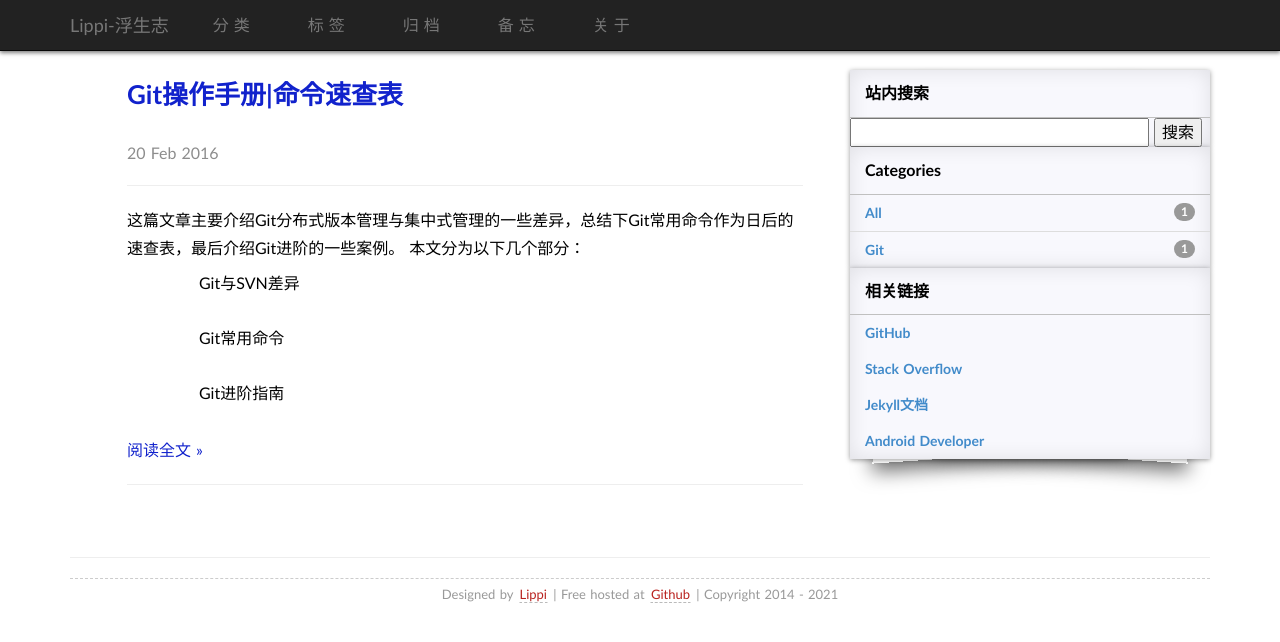
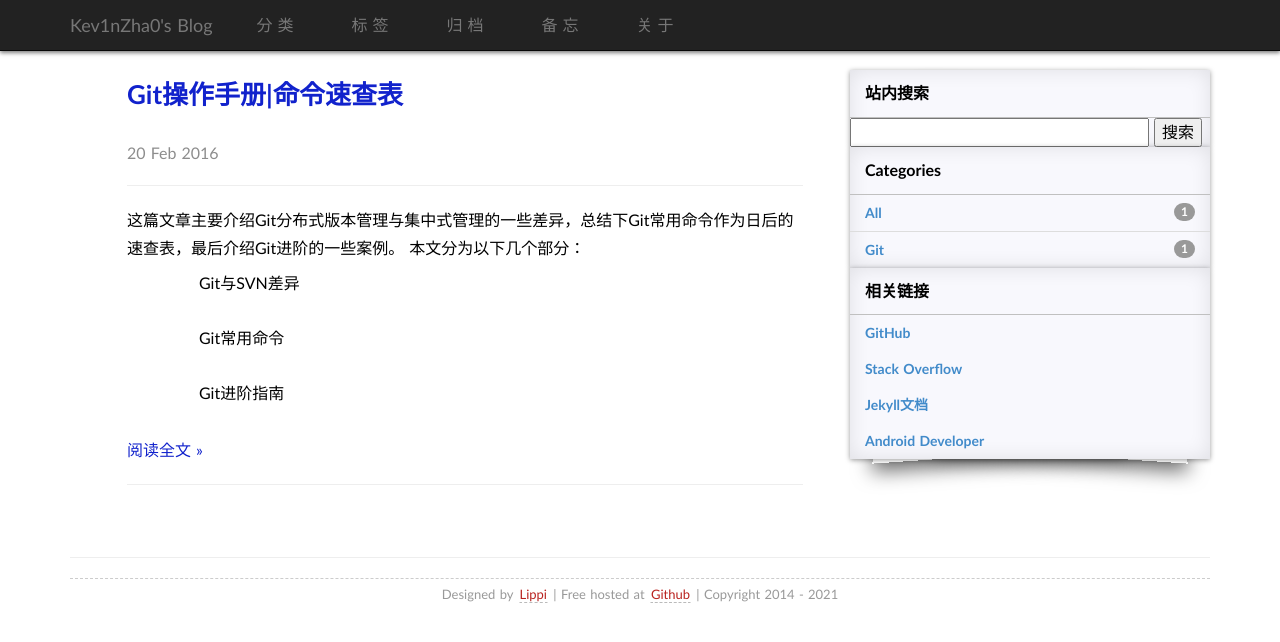
Before and after one commit to DadofKev1nZha0/Kev1nZha0.github.io, a Jekyll site: the page built from index.html, in a window 1280 px wide. Shown: the top 642 px of the page. Built offline with Jekyll 4.4.1, drawn with Linux system fonts in a browser that asks for light colours; some web fonts are replaced; the list of posts is cut into pages by our own code; comment, search, counter and statistics services are not loaded.

Commit message:
Change Title

```diff
--- a/_config.yml
+++ b/_config.yml
@@ -25,11 +25,11 @@ JB :
 
 # presonal config
 domain: http://coolshell.info
-title: Lippi-浮生志
+title: Kev1nZha0's Blog
 description: Draw my life with code
-author: Lippi.OuYang
-email: ouyanglip@gmail.com
-github: LippiOuYang
+author: Kev1nZha0
+email:
+github: Kev1nZha0
 
 config:
   js_dir:
```
